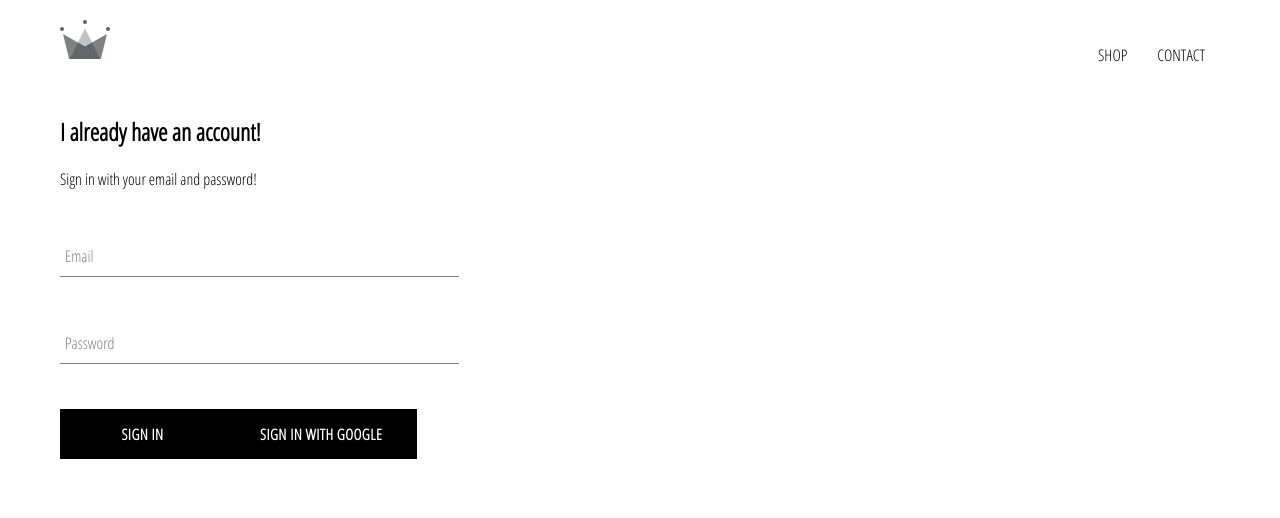
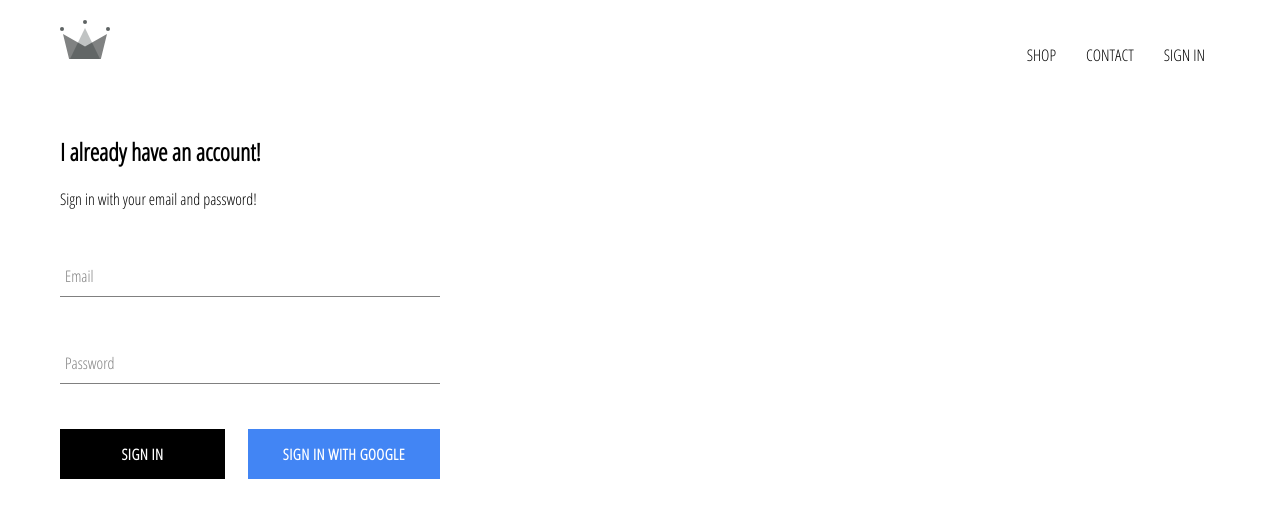
Before and after one commit to PetruLucan/Crown-Clothing, a React (Create React App) app: page /signin in a window 1280 px wide. Shown: the top 518 px of the page. Built offline with nearby package versions, Linux system fonts and the light colour scheme; no server answers.

Commit message:
created sign in page & with sign in with google

```diff
--- a/src/App.css
+++ b/src/App.css
@@ -7,3 +7,7 @@
     text-decoration: none;
     color: black;
 }
+
+*{
+    box-sizing: border-box;
+}
--- a/src/App.js
+++ b/src/App.js
@@ -35,7 +35,7 @@
   render() {
     return (
       <div>
-        <Header>
+        <Header currentUser = {this.state.currentUser}>
 
         </Header>
         <Switch>
--- a/src/components/custom-button/custom-button.component.jsx
+++ b/src/components/custom-button/custom-button.component.jsx
@@ -2,8 +2,8 @@
 
 import './custom-button.styles.scss'
 
-const CustomButton = ({children, ...otherProps}) => (
-    <button className='custom-button' {...otherProps}>
+const CustomButton = ({children, isGoogleSignIn, ...otherProps}) => (
+    <button className={`${isGoogleSignIn ? 'google-sign-in': '' } custom-button`} {...otherProps}>
         {children}
     </button>
 );
--- a/src/components/custom-button/custom-button.styles.scss
+++ b/src/components/custom-button/custom-button.styles.scss
@@ -19,4 +19,14 @@
       color: black;
       border: 1px solid black;
     }
+
+    &.google-sign-in{
+      background-color: #4285f4;
+      color: white;
+
+      &:hover{
+        background-color: #357ae8;
+        border: none;
+      }
+    }
   }
--- a/src/components/header/header.component.jsx
+++ b/src/components/header/header.component.jsx
@@ -1,11 +1,14 @@
 import React from 'react';
 import {Link} from 'react-router-dom';
+
+import {auth} from '../../firebase/firebase.utils'
+
 
 import {ReactComponent as Logo} from '../../assests/crown.svg';
 
 import './header.styles.scss';
 
-const Header = () => (
+const Header = ({currentUser}) => (
     <div className='header'>
         <Link to="/">
             <Logo className='logo'></Logo>
@@ -13,6 +16,12 @@
         <div className='options'>
             <Link className='option' to='/shop'>SHOP</Link>
             <Link className='option' to='/contact'>CONTACT</Link>
+            {
+                currentUser ?
+                <div className='option' onClick={()=> auth.signOut()}>SIGN OUT</div>
+                :
+                <Link className='option' tp='/signin'>SIGN IN</Link>
+            }
         </div>
     </div>
 
--- a/src/components/header/header.styles.scss
+++ b/src/components/header/header.styles.scss
@@ -20,6 +20,7 @@
 
       .option {
         padding: 10px 15px;
+        cursor: pointer;
       }
     }
   }
--- a/src/components/sign-in/sign-in.component.jsx
+++ b/src/components/sign-in/sign-in.component.jsx
@@ -31,7 +31,7 @@
 
     render() {
         return (
-            <div className='SignIn'>
+            <div className='sign-in'>
                 <h2>I already have an account!</h2>
                 <span>Sign in with your email and password!</span>
 
@@ -53,13 +53,14 @@
                         label='Password'
                         required>
                     </FormInput>
-
+                    <div className='buttons'>
                     <CustomButton type='submit' >Sign in</CustomButton>
-                    <CustomButton onClick={signInWithGoogle}>
+                    <CustomButton onClick={signInWithGoogle} isGoogleSignIn>
                         {''}
                         Sign in with Google
                         {''}
                     </CustomButton>
+                    </div>
                 </form>
 
             </div>
--- a/src/components/sign-in/sign-in.styles.scss
+++ b/src/components/sign-in/sign-in.styles.scss
@@ -1,3 +1,13 @@
-.SignIn{
-    width: 30vw;
+.sign-in{
+    width: 380px;
+    display: flex;
+    flex-direction: column;
+
+    .title{
+        margin: 10px 0;
+    }
+    .buttons {
+        display: flex;
+        justify-content: space-between;
+    }
 }
```
